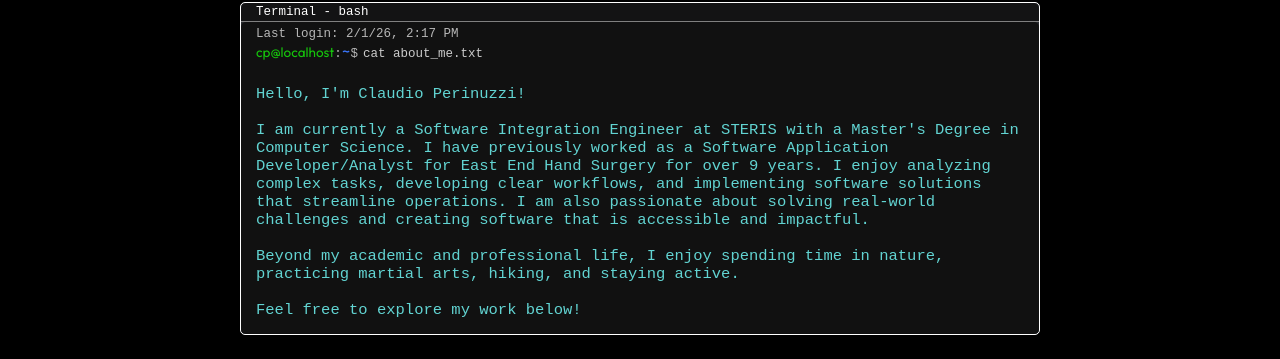
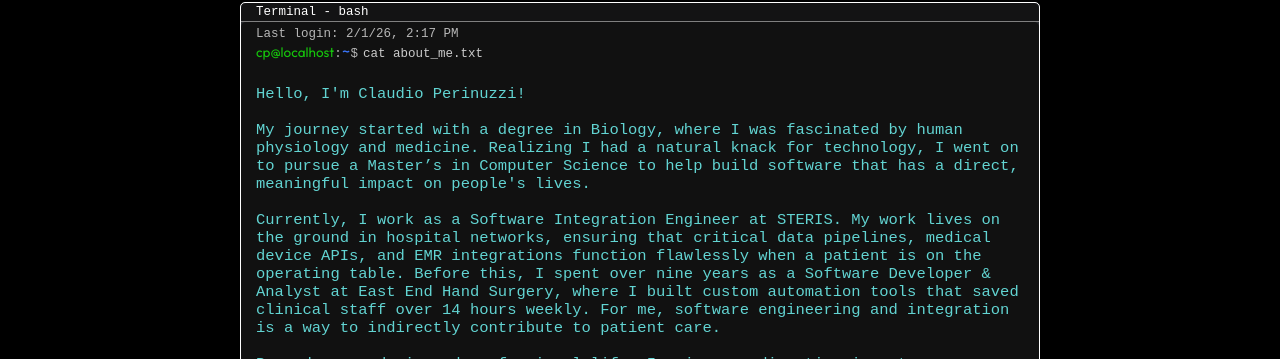
Before and after one commit to Claudio-Perinuzzi/portfolio-website, a React (Vite) app: page / in a window 1280 px wide. Shown: the part 441-800 px from the top of the page. Built offline with nearby package versions, Linux system fonts and the light colour scheme.

Commit message:
updated about me section

```diff
--- a/src/components/About/About.jsx
+++ b/src/components/About/About.jsx
@@ -21,11 +21,18 @@ export const About = () => {
                         Hello, I'm Claudio Perinuzzi!
                         <br />
                         <br />
-                        I am currently a Software Integration Engineer at STERIS with a Master's Degree in Computer Science.
-                        I have previously worked as a Software Application Developer/Analyst for East End Hand Surgery for over 9 years.
-                        I enjoy analyzing complex tasks, developing clear workflows, and implementing software solutions that
-                        streamline operations. I am also passionate about solving real-world challenges
-                        and creating software that is accessible and impactful.
+                        My journey started with a degree in Biology, where I was fascinated by human physiology
+                        and medicine. Realizing I had a natural knack for technology, I went on to pursue
+                        a Master’s in Computer Science to help build software that has a direct, meaningful impact
+                        on people's lives.
+                        <br />
+                        <br />
+                        Currently, I work as a Software Integration Engineer at STERIS. My work lives on the ground
+                        in hospital networks, ensuring that critical data pipelines, medical device APIs, and EMR
+                        integrations function flawlessly when a patient is on the operating table. Before this,
+                        I spent over nine years as a Software Developer & Analyst at East End Hand Surgery,
+                        where I built custom automation tools that saved clinical staff over 14 hours weekly.
+                        For me, software engineering and integration is a way to indirectly contribute to patient care.
                         <br />
                         <br />
                         Beyond my academic and professional life, I enjoy spending time in nature,
```
